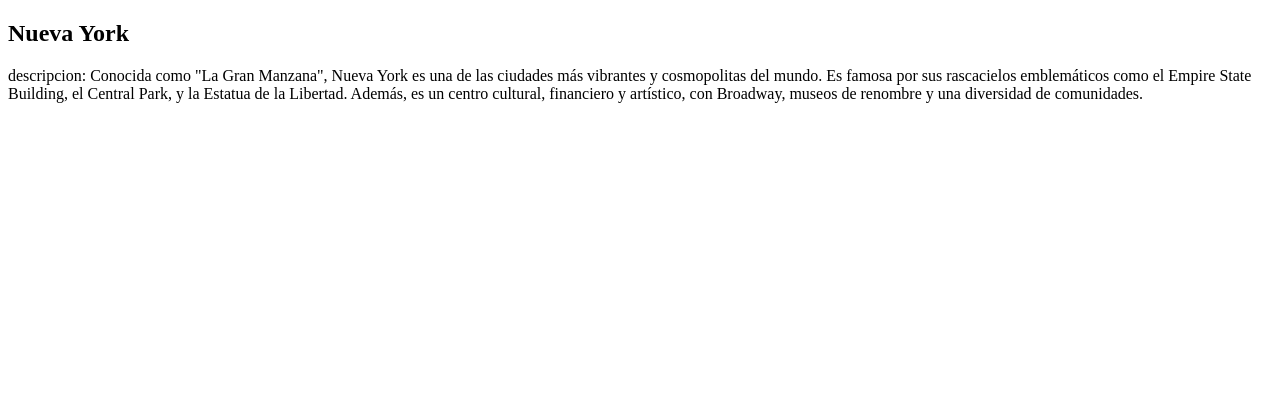
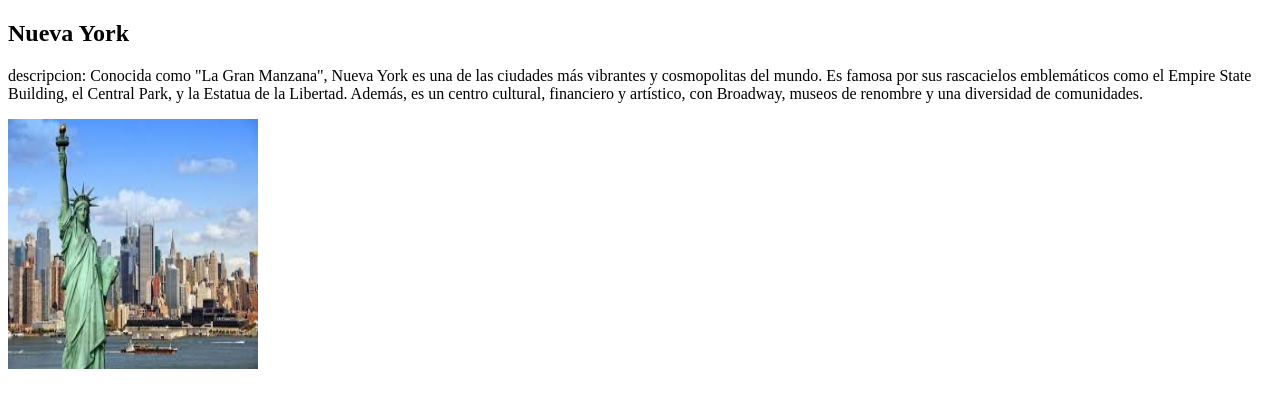
Before and after one commit to Andresj14G/Ejercicio-4, a plain HTML site: page index.html in a window 1280 px wide. Drawn offline with Linux system fonts and the light colour scheme.

Commit message:
Three commit

```diff
--- a/index.html
+++ b/index.html
@@ -9,7 +9,7 @@
     <div>
         <h2> Nueva York</h2>
         <p> descripcion: Conocida como "La Gran Manzana", Nueva York es una de las ciudades más vibrantes y cosmopolitas del mundo. Es famosa por sus rascacielos emblemáticos como el Empire State Building, el Central Park, y la Estatua de la Libertad. Además, es un centro cultural, financiero y artístico, con Broadway, museos de renombre y una diversidad de comunidades.</p>
-
+        <img src="new.jpg" height="250" width="250">
 
 
 
```
Also changed, not shown: new.jpg (added).
